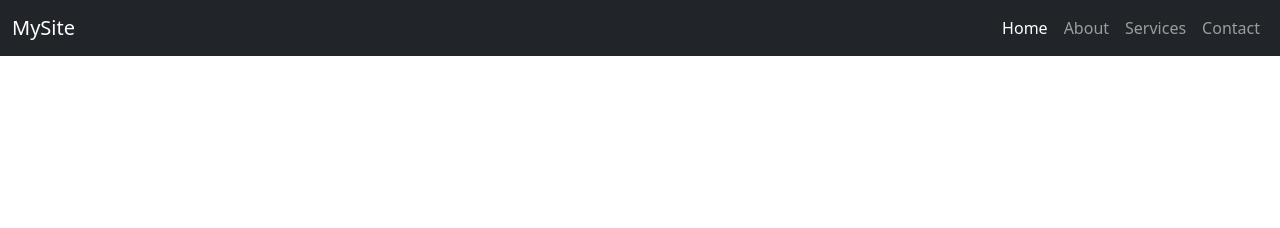
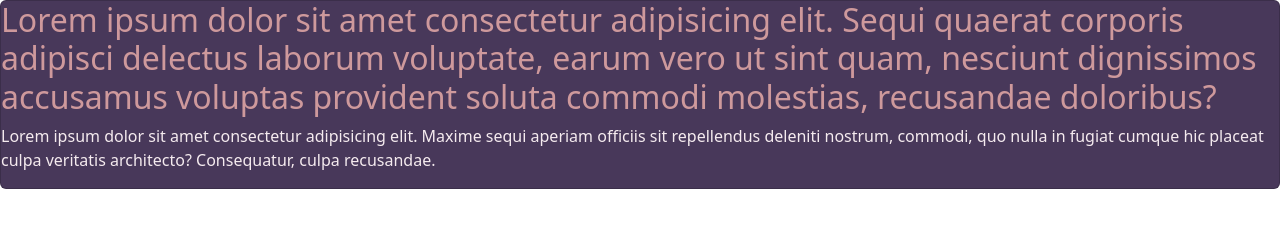
Before and after one commit to AnusthaM/User-management, a plain HTML site: page index.html in a window 1280 px wide. Drawn offline with nearby package versions, Linux system fonts and the light colour scheme.

Commit message:
starting

```diff
--- a/index.html
+++ b/index.html
@@ -3,44 +3,31 @@
     <head>
         <meta charset="UTF-8">
         <meta name="viewport" content="width=device-width, initial-scale=1.0">
-  <title>Bootstrap Navbar</title>
-
+        <title>User Management System UI</title>
+        <style>
+            /* color-palate for light theme */
+            :root{
+                --dark-purple:#48385A;
+                --light-purple:#775C85;
+                --blue-purple:#9691B9;
+                --peach:#CE999C;
+                --off-white:#F5EBEF;
+            }
+        </style>
         <!-- Bootstrap CSS -->
         <link href="https://cdn.jsdelivr.net/npm/bootstrap@5.3.2/dist/css/bootstrap.min.css" rel="stylesheet">
     </head>
     <body>
+        <div class="card" style="background-color: var(--dark-purple); color: var(--peach);" >
+            <p class="h2">
+                Lorem ipsum dolor sit amet consectetur adipisicing elit. Sequi quaerat corporis adipisci delectus laborum voluptate, earum vero ut sint quam, nesciunt dignissimos accusamus voluptas provident soluta commodi molestias, recusandae doloribus?
+            </p>
+            <p style="color: var(--off-white);">
+                Lorem ipsum dolor sit amet consectetur adipisicing elit. Maxime sequi aperiam officiis sit repellendus deleniti nostrum, commodi, quo nulla in fugiat cumque hic placeat culpa veritatis architecto? Consequatur, culpa recusandae.
 
-<!-- Navbar Start -->
-<nav class="navbar navbar-expand-lg navbar-dark bg-dark">
-  <div class="container-fluid">
-    <a class="navbar-brand" href="#">MySite</a>
-
-    <!-- Toggle Button -->
-    <button class="navbar-toggler" type="button" data-bs-toggle="collapse" data-bs-target="#navbarNav">
-      <span class="navbar-toggler-icon"></span>
-    </button>
-
-    <!-- Menu Items -->
-    <div class="collapse navbar-collapse" id="navbarNav">
-      <ul class="navbar-nav ms-auto">
-        <li class="nav-item">
-          <a class="nav-link active" href="#">Home</a>
-        </li>
-        <li class="nav-item">
-          <a class="nav-link" href="#">About</a>
-        </li>
-        <li class="nav-item">
-          <a class="nav-link" href="#">Services</a>
-        </li>
-        <li class="nav-item">
-          <a class="nav-link" href="#">Contact</a>
-        </li>
-      </ul>
+            </p>
         </div>
 
-  </div>
-</nav>
-<!-- Navbar End -->
 
         <!-- Bootstrap JS -->
         <script src="https://cdn.jsdelivr.net/npm/bootstrap@5.3.2/dist/js/bootstrap.bundle.min.js"></script>
```
Lines whose indentation alone changed are shown as unchanged.
